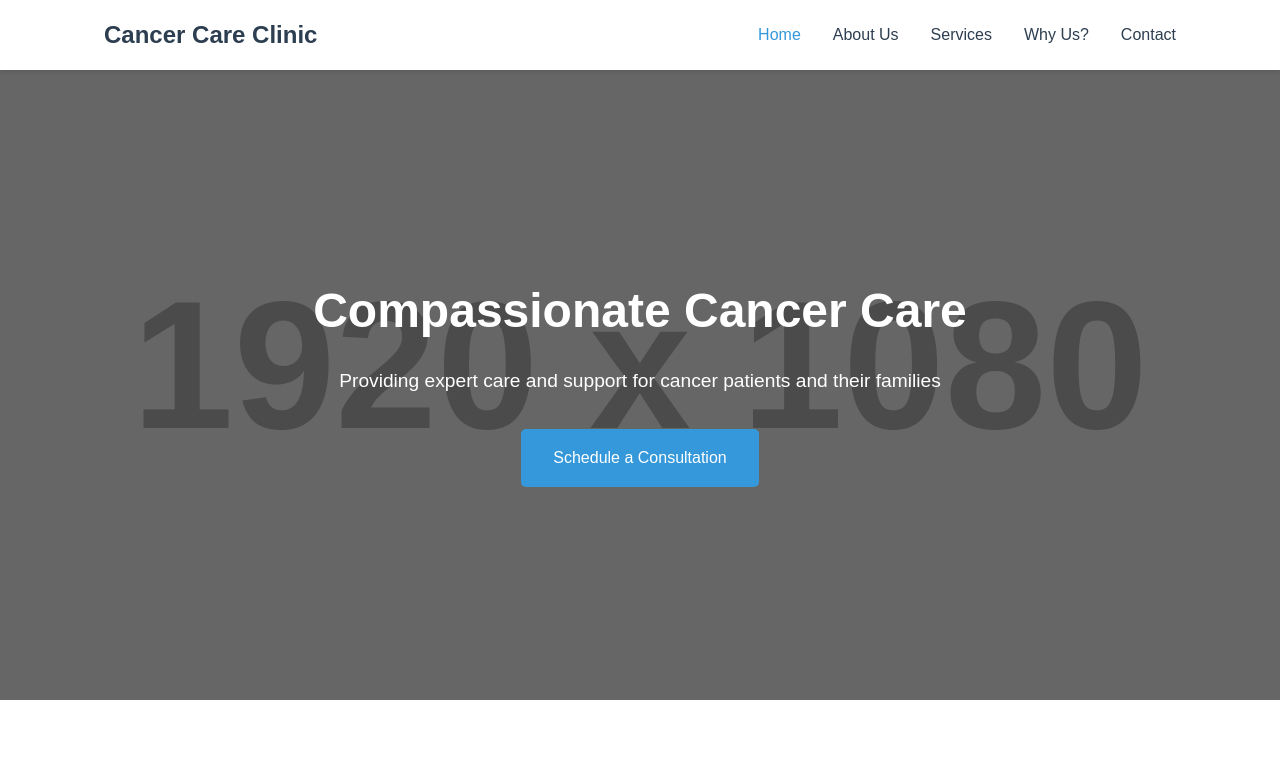
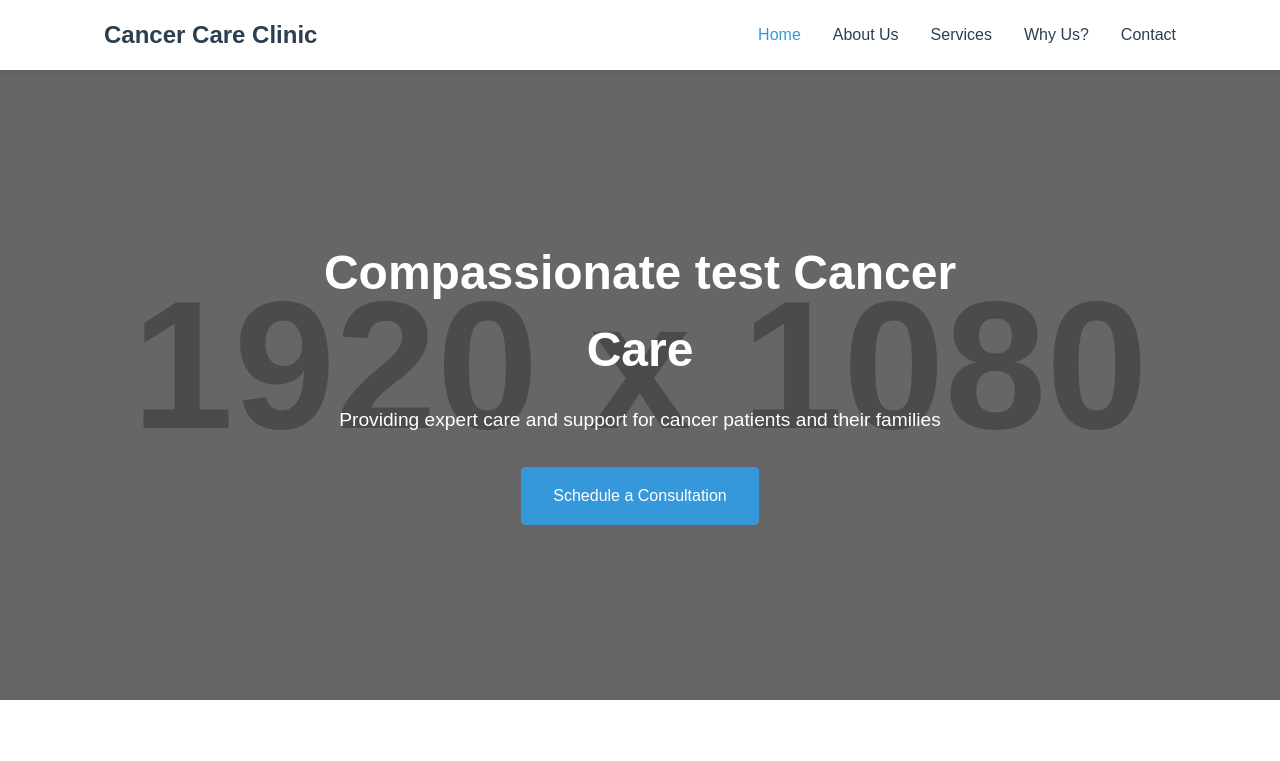
Before and after one commit to Muzammil157/cancerscareclinic, a plain HTML site: page index.html in a window 1280 px wide. Shown: the top 761 px of the page. Drawn offline with Linux system fonts and the light colour scheme; placeholder pictures from the web are drawn by us.

Commit message:
test change

```diff
--- a/index.html
+++ b/index.html
@@ -31,7 +31,7 @@
     <main>
         <section class="hero">
             <div class="hero-content">
-                <h1>Compassionate Cancer Care</h1>
+                <h1>Compassionate test Cancer Care</h1>
                 <p>Providing expert care and support for cancer patients and their families</p>
                 <a href="contact.html" class="cta-button">Schedule a Consultation</a>
             </div>
```
